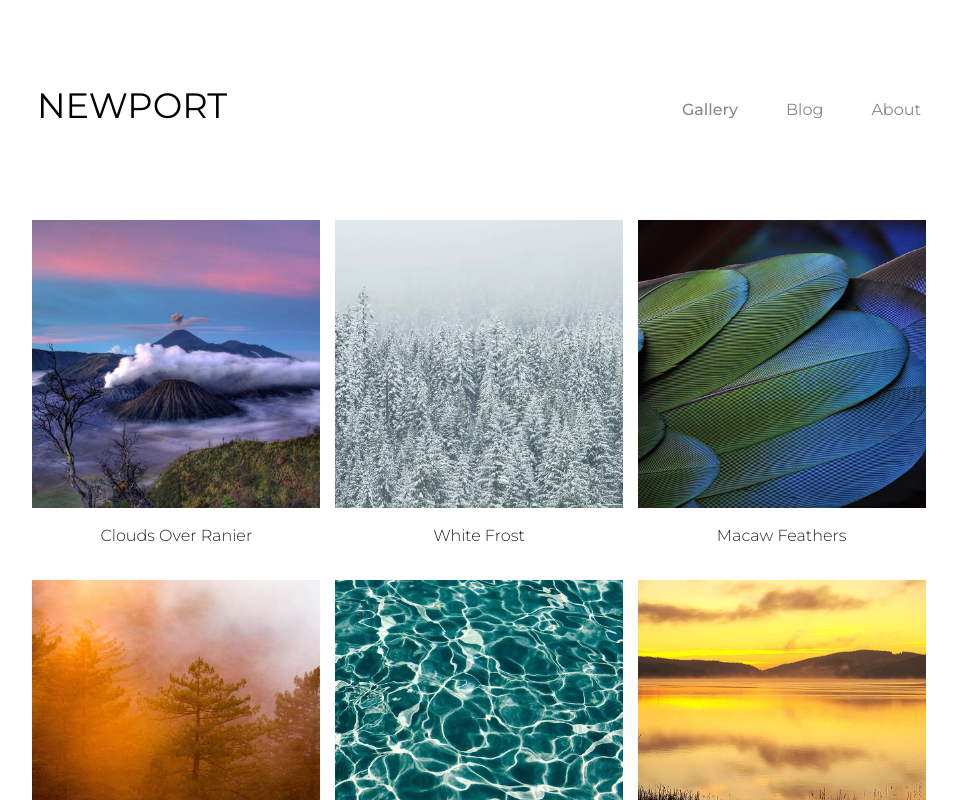
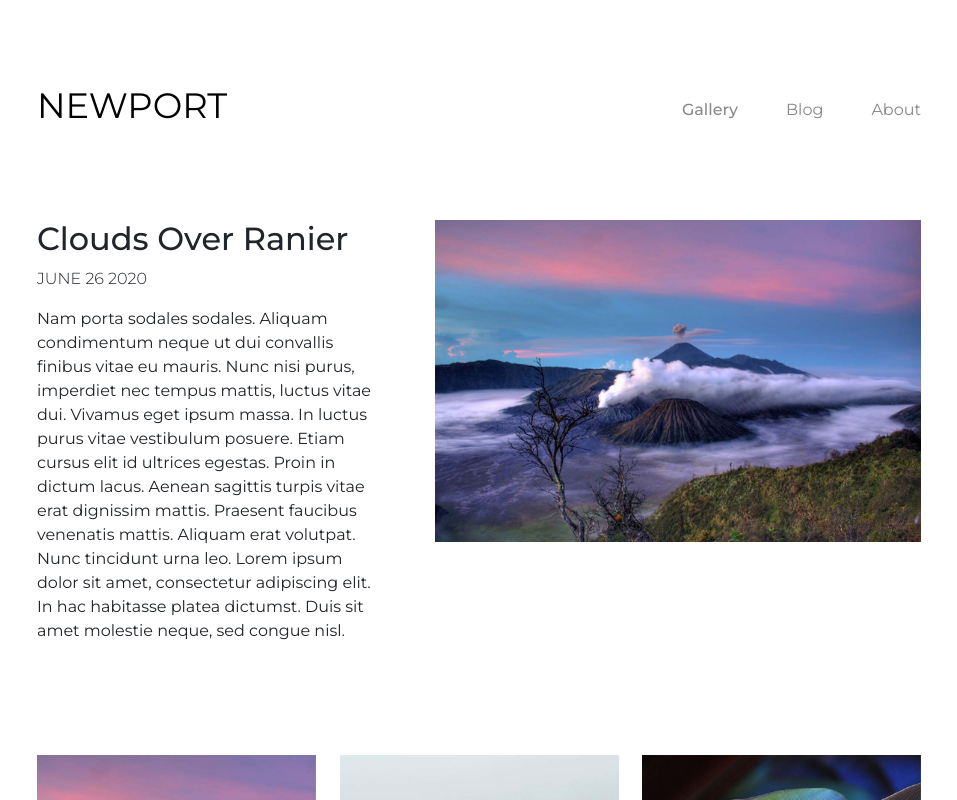
Before and after one commit to krystiano13/newport, a React (Create React App) app: page / in a window 1280 px wide. Both pictures are taken after a click on the picture 337 px from the left and 364 px from the top of the page. Shown: the top 800 px of the page, without its empty margins (161-1118 px from the left). Built offline with nearby package versions, Linux system fonts and the light colour scheme.

Commit message:
create image view and make it work in ultra wide screens

```diff
--- /dev/null
+++ b/src/components/ImageView.tsx
@@ -0,0 +1,34 @@
+import React from 'react';
+
+interface ImageViewInterface {
+    imageSource: string,
+    imageAlt: string,
+    title: string
+}
+
+const ImageView: React.FC<ImageViewInterface> = ({ imageSource, imageAlt, title }) => {
+    return (
+      <div className="ImageView">
+        <div className="container-lg d-flex justify-content-between">
+          <div className="left">
+            <h2>{title}</h2>
+            <p className="lead">JUNE 26 2020</p>
+            <p className="text">
+              Nam porta sodales sodales. Aliquam condimentum neque ut dui
+              convallis finibus vitae eu mauris. Nunc nisi purus, imperdiet nec
+              tempus mattis, luctus vitae dui. Vivamus eget ipsum massa. In
+              luctus purus vitae vestibulum posuere. Etiam cursus elit id
+              ultrices egestas. Proin in dictum lacus. Aenean sagittis turpis
+              vitae erat dignissim mattis. Praesent faucibus venenatis mattis.
+              Aliquam erat volutpat. Nunc tincidunt urna leo. Lorem ipsum dolor
+              sit amet, consectetur adipiscing elit. In hac habitasse platea
+              dictumst. Duis sit amet molestie neque, sed congue nisl.
+            </p>
+          </div>
+          <img src={imageSource} alt={imageAlt} />
+        </div>
+      </div>
+    );
+}
+
+export { ImageView };
--- a/src/sass/layout/_layout.scss
+++ b/src/sass/layout/_layout.scss
@@ -3,6 +3,11 @@
   padding-top: 5rem;
   padding-bottom: 5rem;
   background-color: white;
+
+  @media screen and (min-width: 2400px) {
+    margin: 0;
+    max-width: 100%;
+  }
 
   @media screen and (max-width: 992px) {
     position: fixed;
@@ -18,14 +23,17 @@
 }
 
 .col-lg-4 {
-  display: flex;
-  flex-direction: column;
-  align-items: center;
-
   img {
-    width: 18rem;
+    width: 100%;
     height: 18rem;
+    @media screen and (min-width: 2500px) {
+      height: 24rem;
+    }
+    @media screen and (min-width: 3200px) {
+      height: 30rem;
+    }
     object-fit: cover;
+    justify-self: center;
 
     transition: 250ms transform;
     will-change: transform;
@@ -41,6 +49,15 @@
     font-size: 1rem;
     font-weight: 300;
     padding: 1rem;
+
+    @media screen and (min-width: 2500px) {
+      padding: 1.5rem;
+      font-size: 1.25rem;
+    }
+    @media screen and (min-width: 3200px) {
+      padding: 2rem;
+      font-size: 1.5rem;
+    }
   }
 }
 
@@ -67,6 +84,10 @@
   @media screen and (max-width: 992px) {
     padding-left: 2vw;
     padding-right: 2vw;
+  }
+
+  @media screen and (min-width: 2400px) {
+    max-width: 65%;
   }
 }
 
--- a/src/sass/modules/_modules.scss
+++ b/src/sass/modules/_modules.scss
@@ -123,10 +123,10 @@
 }
 
 .Blog {
-  @media screen and (max-width : 992px) {
-     margin-top : 10rem;
+  @media screen and (max-width: 992px) {
+    margin-top: 10rem;
   }
-  height : auto;
+  height: auto;
   .container-lg {
     .row {
       .col-12 {
@@ -147,3 +147,43 @@
   border: none;
   box-shadow: none;
 }
+
+.ImageView {
+  margin-bottom: 5rem;
+  .container-lg {
+    .left {
+      width: 40%;
+      padding: 1rem;
+      padding-top: 0rem;
+      padding-left: 0rem;
+
+      h2 {
+        font-size: 2rem;
+
+        @media screen and (min-width: 2500px) {
+          font-size: 2.25rem;
+        }
+        @media screen and (min-width: 3200px) {
+          font-size: 2.5rem;
+        }
+      }
+
+      p {
+        font-size: 1rem;
+        max-width: 100%;
+
+        @media screen and (min-width: 2500px) {
+          font-size: 1.12rem;
+        }
+        @media screen and (min-width: 3200px) {
+          font-size: 1.55rem;
+        }
+      }
+    }
+
+    img {
+      width: 55%;
+      height: 80%;
+    }
+  }
+}
--- a/src/views/Gallery.tsx
+++ b/src/views/Gallery.tsx
@@ -1,14 +1,37 @@
 import React from "react";
 import { GalleryData } from "../components/GalleryData";
+import { ImageView } from "../components/ImageView";
 
 export const Gallery = () => {
+  const [isViewVisible, setIsViewVisible] = React.useState<boolean>(false);
+  const [img, setImg] = React.useState<string>("");
+  const [alt, setAlt] = React.useState<string>("");
+  const [title, setTitle] = React.useState<string>("");
+
+  React.useEffect(() => setIsViewVisible(false), []);
+
+  const handleShowImageView = (img: string, title: string): void => {
+    setImg(img);
+    setAlt(title);
+    setTitle(title);
+    setIsViewVisible(true);
+  };
+
   return (
     <main className="gallery">
+      {isViewVisible && (
+        <ImageView imageAlt={alt} imageSource={img} title={title} />
+      )}
+
       <div className="container-lg">
         <div className="row">
           {GalleryData.map((item) => (
             <div key={item.id} className="col-lg-4 col-md-12">
-              <img src={item.img} alt={item.title} />
+              <img
+                onClick={() => handleShowImageView(item.img, item.title)}
+                src={item.img}
+                alt={item.title}
+              />
               <p className="lead">{item.title}</p>
             </div>
           ))}
```
Also changed, not shown: src/css/app.css.
